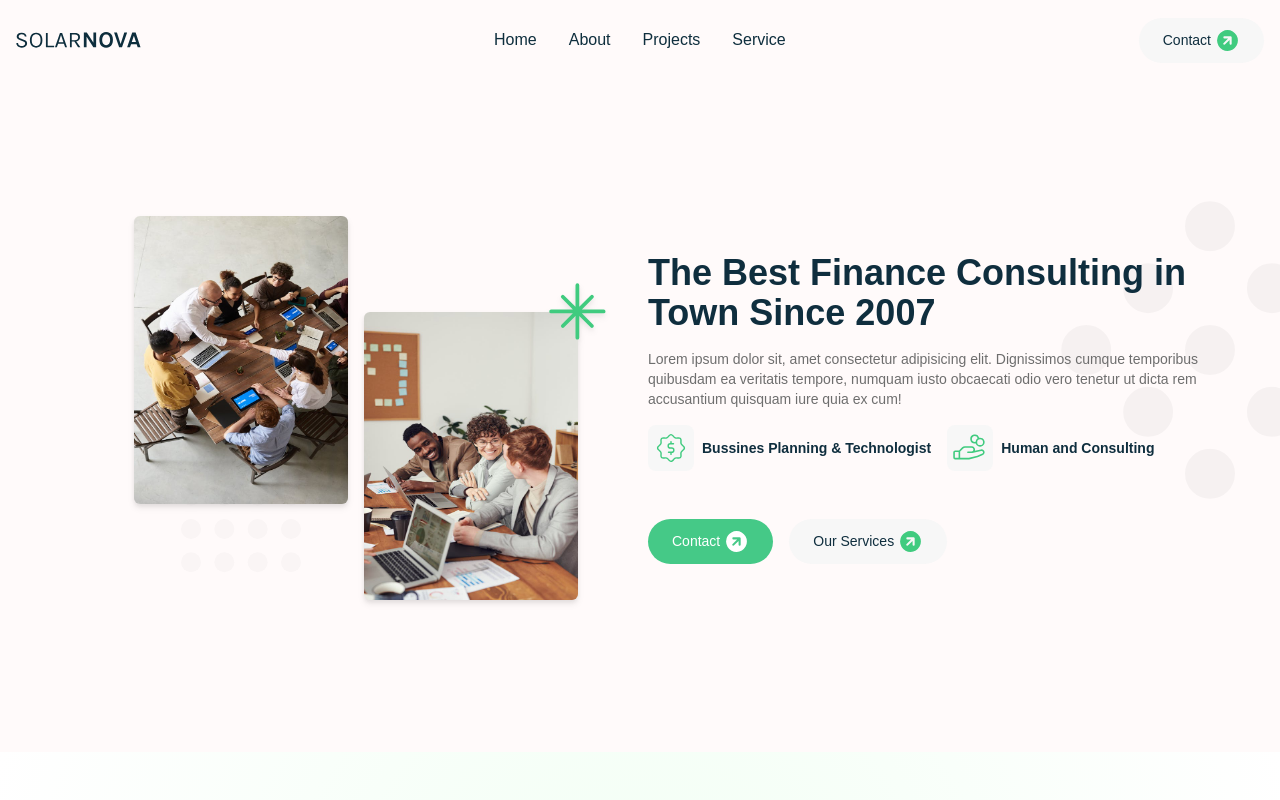
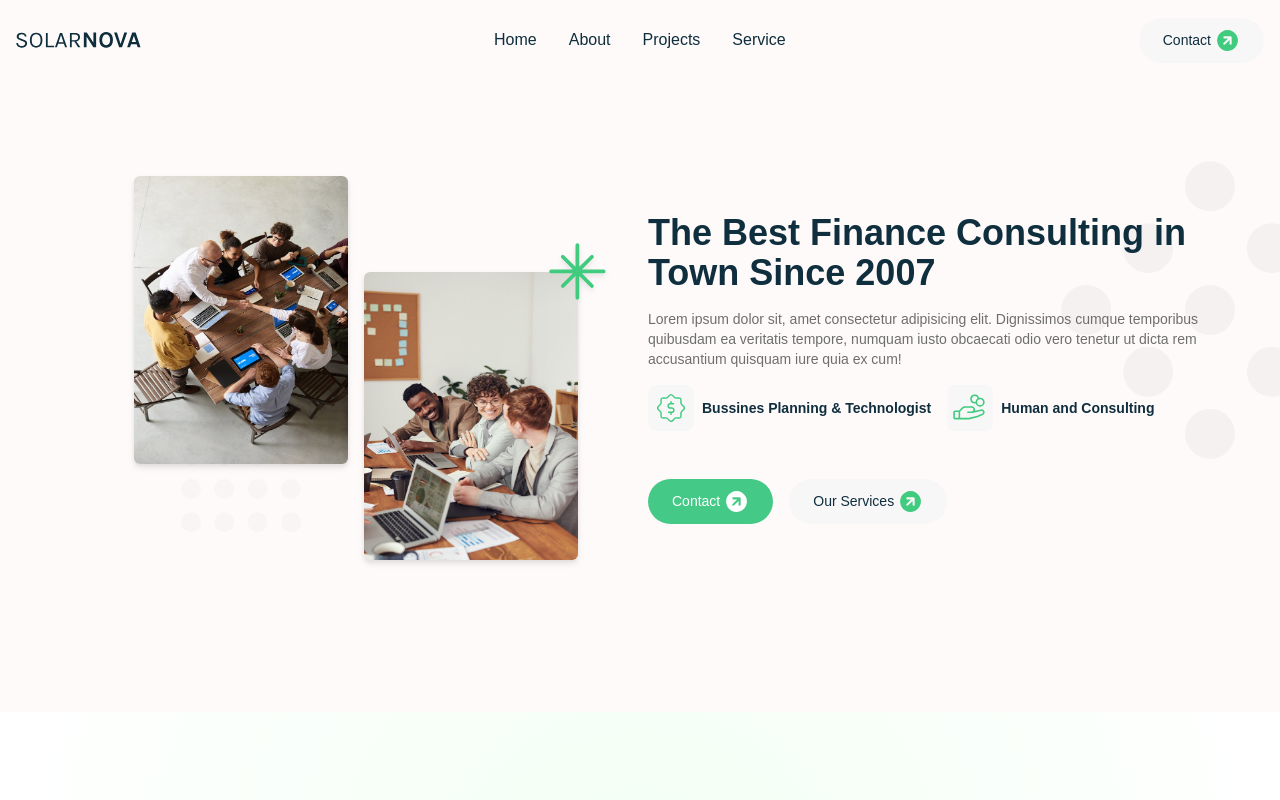
Before and after one commit to Rozmyk/SolarNova, a Next.js app: page /about in a window 1280 px wide. Shown: the top 800 px of the page. Built offline with nearby package versions, Linux system fonts and the light colour scheme.

Commit message:
Change margin top

```diff
--- a/src/components/AboutPage/AboutPage.tsx
+++ b/src/components/AboutPage/AboutPage.tsx
@@ -5,7 +5,7 @@
 const AboutPage = () => {
 	return (
 		<>
-			<div className='relative overflow-hidden mt-10'>
+			<div className='relative overflow-hidden '>
 				<HeroSection />
 				<StatsSection />
 				<TeamSection />
```
